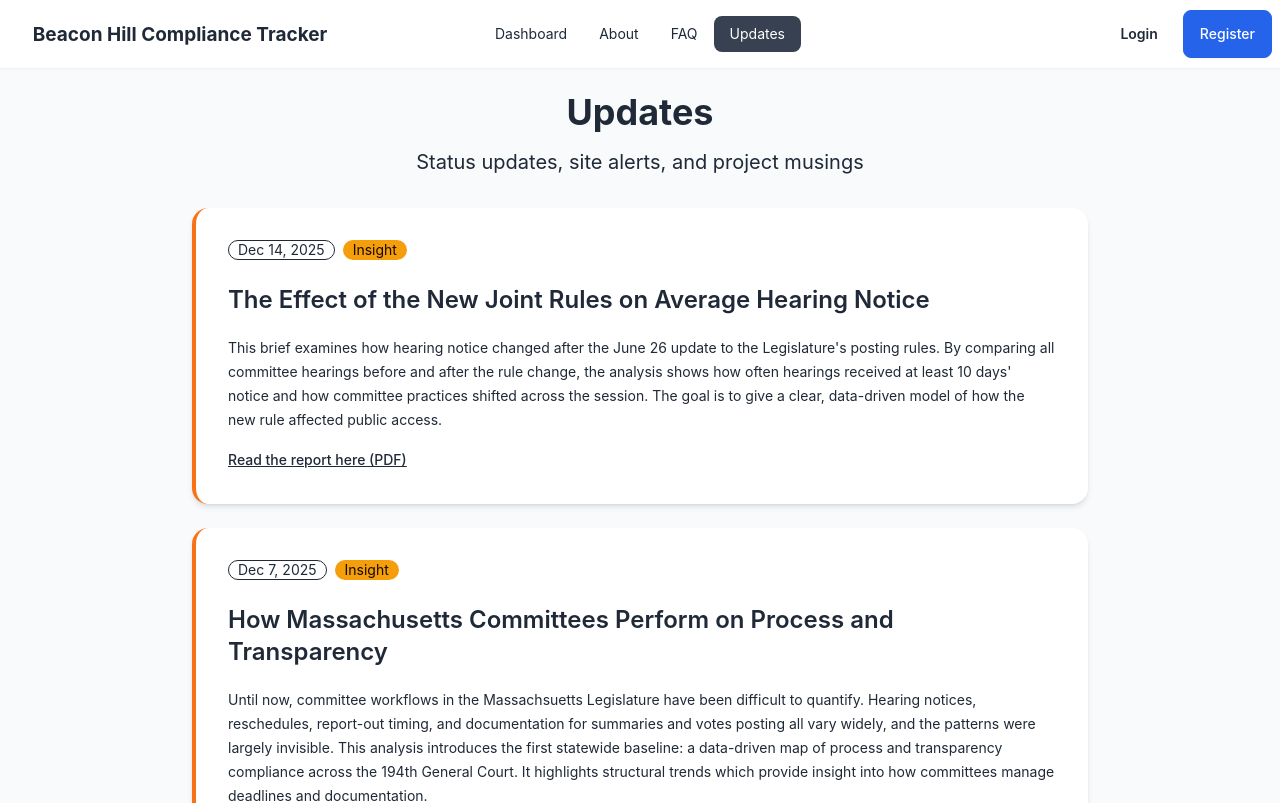
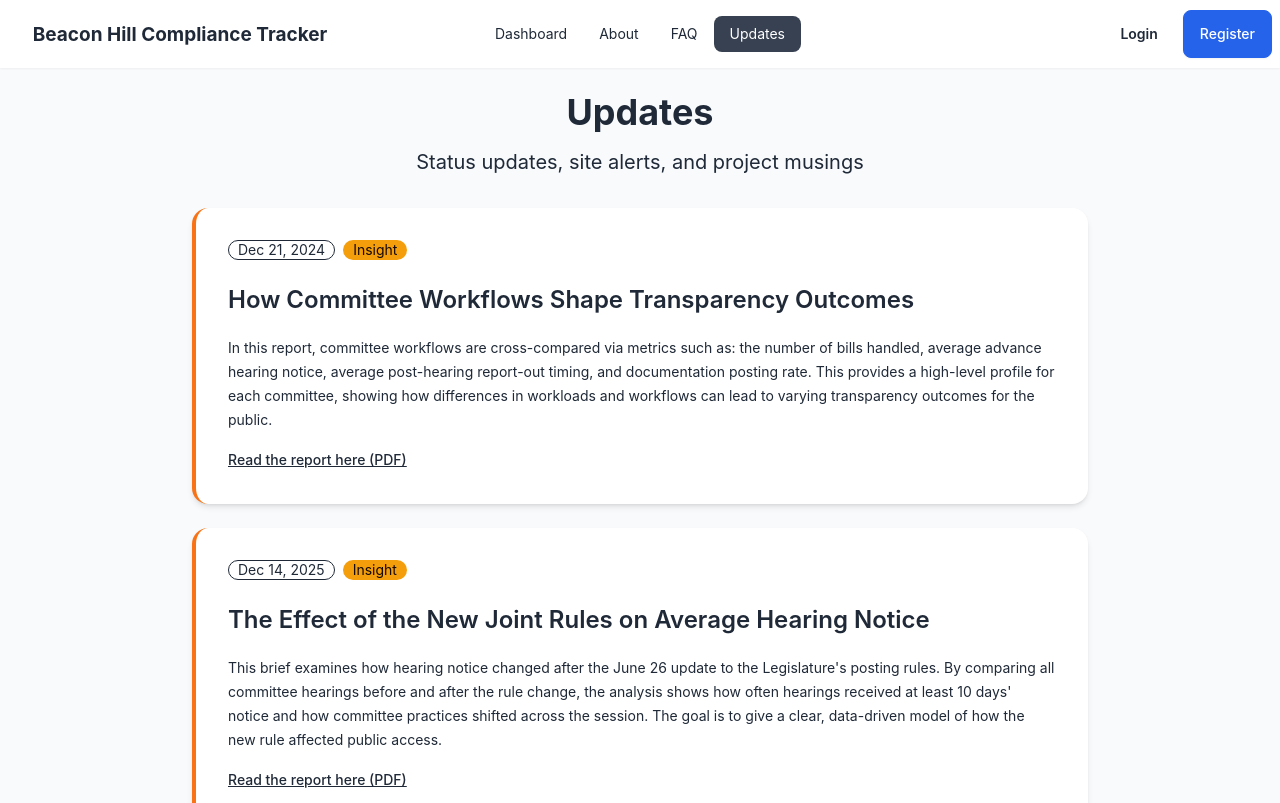
Before and after one commit to arbowl/beacon-hill-tracker, a React (Vite) app in the folder frontend/: page /updates in a window 1280 px wide. Shown: the top 803 px of the page. Built offline with nearby package versions, Linux system fonts and the light colour scheme.

Commit message:
Add new report update

```diff
--- a/frontend/src/data/updates.ts
+++ b/frontend/src/data/updates.ts
@@ -181,5 +181,14 @@ The goal remains the same: to offer a clear, fair, and transparent approximation
 
 [Read the report here (PDF)](/documents/hearing_analysis.pdf)`,
     type: 'insight',
+  },
+  {
+    id: 12,
+    date: '2024-12-21',
+    title: 'How Committee Workflows Shape Transparency Outcomes',
+    content: `In this report, committee workflows are cross-compared via metrics such as: the number of bills handled, average advance hearing notice, average post-hearing report-out timing, and documentation posting rate. This provides a high-level profile for each committee, showing how differences in workloads and workflows can lead to varying transparency outcomes for the public.
+
+[Read the report here (PDF)](/documents/workflow_heatmap.pdf)`,
+    type: 'insight',
   }
 ]
```
